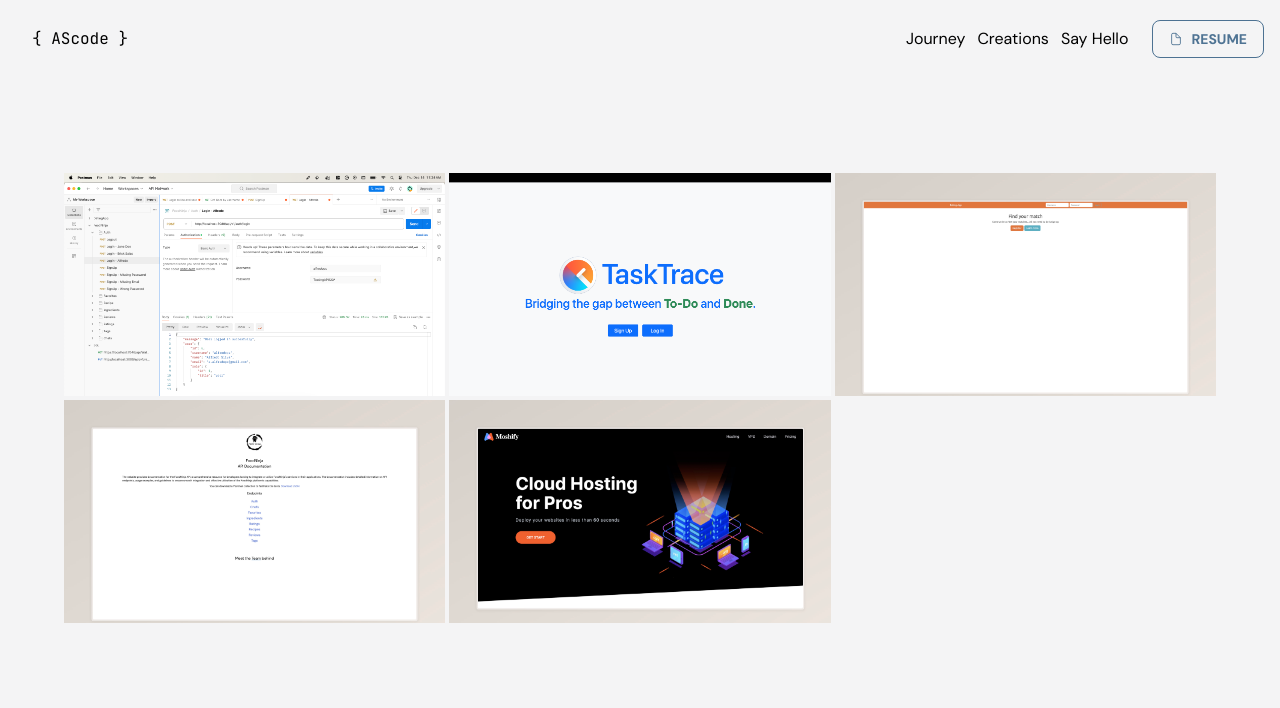
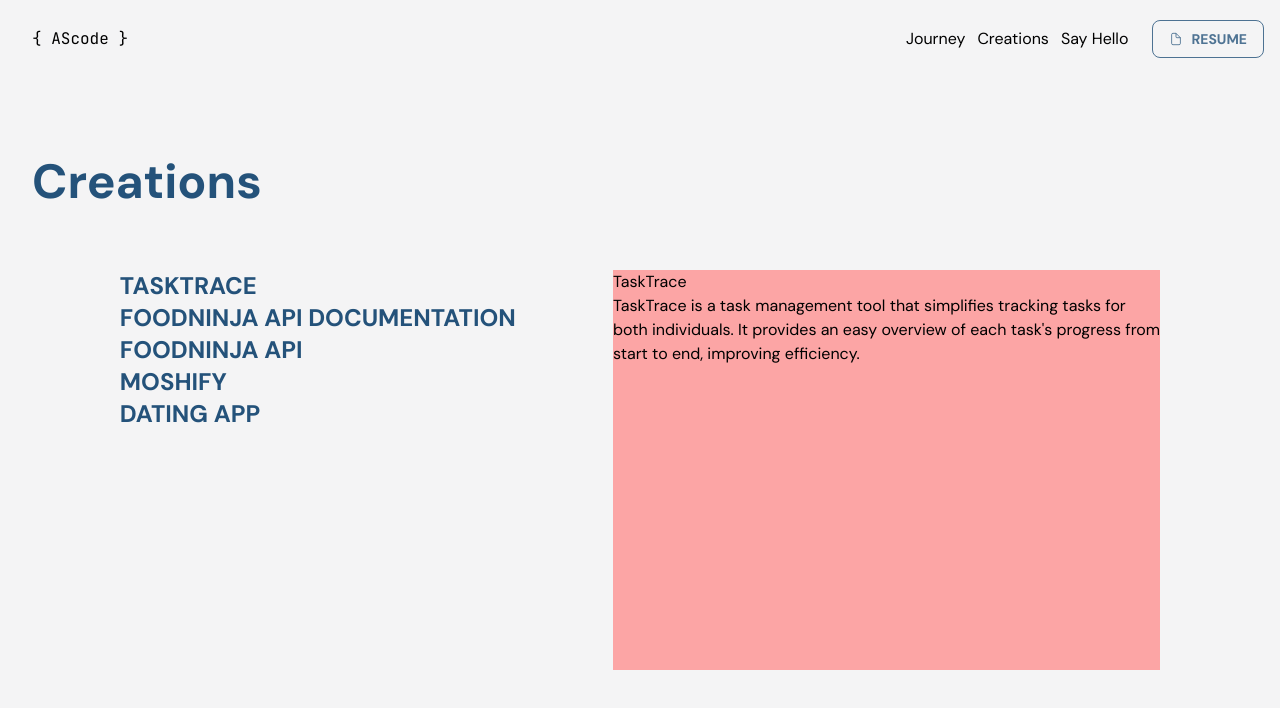
Before and after one commit to alfredoparreiras/portfolio, a React (Vite) app: page /creations in a window 1280 px wide. Shown: the top 708 px of the page. Built offline with nearby package versions, Linux system fonts and the light colour scheme.

Commit message:
Initial Structure of Projects Folder

```diff
--- a/src/components/Hero.tsx
+++ b/src/components/Hero.tsx
@@ -66,7 +66,7 @@ const ShuffleGrid = ({ squareData }: ShuffleGridProps) => {
   const shuffleSquares = () => {
     setSquares(generateSquares(squareData));
 
-    timeoutRef.current = setTimeout(shuffleSquares, 6000) as unknown as number;
+    timeoutRef.current = setTimeout(shuffleSquares, 10000) as unknown as number;
   };
 
   return (
--- /dev/null
+++ b/src/pages/Creations/CreationCard.tsx
@@ -0,0 +1,36 @@
+
+
+type ProjectImage = {
+  src: string; // Assuming src holds a string, you might need to adjust this based on the actual type of TaskTraceHomePage, etc.
+  title: string;
+  id: number;
+}
+
+type Project = {
+  id: number;
+  title: string;
+  mainLanguage: string;
+  description: string;
+  tools: string[];
+  images: ProjectImage[];
+  mobileImages: string[]; // Assuming this is an array of strings, adjust if it's different.
+  live: string | undefined;
+  github: string;
+}
+
+
+type CreationCardProps = {
+  projectId: number,
+  projects: Project[]
+}
+
+const CreationCard = ({ projectId, projects }: CreationCardProps) => {
+  return (
+    <>
+      <div>{projects[projectId - 1].title}</div>
+      <div>{projects[projectId - 1].description}</div>
+    </>
+  )
+}
+
+export default CreationCard
--- a/src/pages/Creations/GaleryProjects.tsx
+++ b/src/pages/Creations/GaleryProjects.tsx
@@ -1,15 +1,34 @@
-import ShuffleHero from '@/components/Hero'
+import { useState } from 'react';
 import { projectsDescriptions as projects } from './projectsDescription'
+import MainTitle from '@/components/MainTitle';
+import CreationCard from './CreationCard';
 
-const firstImages = projects.map((project) => {
-  return project.images[0].src;
-});
-
-console.log(firstImages);
 const GaleryProjects = () => {
+  const [project, setProject] = useState(1);
+  console.log("🚀 ~ GaleryProjects ~ project:", project)
   return (
-    <section>
-      <ShuffleHero squareData={firstImages} />
+    <section className='min-h-80 lg:mt-8'>
+      <MainTitle title='Creations'/>
+      <section className='flex justify-evenly mt-16 min-h-[50vh]'>
+          <div className='flex flex-col w-1/3'>
+            {projects.map((project,index ) => {
+              return (
+                <div key={index} className='' >
+                  <a
+                    className=' cursor-pointer'
+                    onClick={() => {
+                    setProject(Number(project.id))
+                  }}>
+                    <h1  className=' text-2xl text-accentColor font-semibold uppercase'>{project.title}</h1>
+                  </a>
+                </div>
+              )
+            })}
+          </div>
+        <div className='bg-red-300 w-[45%]'>
+          <CreationCard projects={projects} projectId={project} />
+        </div>
+      </section>
     </section>
   );
 }
```
